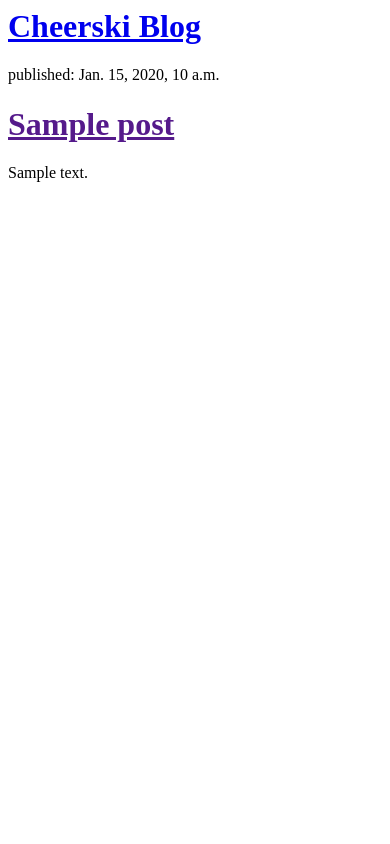
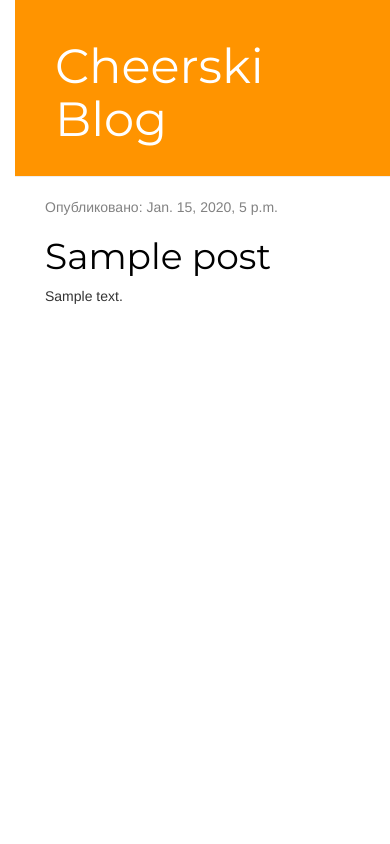
Before and after one commit to cheerskillz/skillzblog, a Django app: template blog/templates/blog/post_list.html in a window 390 px wide. Run offline with Django 3.2, Linux system fonts and the light colour scheme; the template is opened without the code that fills it: values that come from a table or form of the project are taken from there, others are empty; tables that the repository leaves empty hold one stand-in row (values such as "Sample post"); some libraries are stand-ins or nearby versions.

Commit message:
April changes

```diff
--- a/blog/models.py
+++ b/blog/models.py
@@ -1,15 +1,14 @@
+from django.conf import settings
 from django.db import models
 from django.utils import timezone
 
 
 class Post(models.Model):
-    author = models.ForeignKey('auth.User', on_delete=models.CASCADE)
+    author = models.ForeignKey(settings.AUTH_USER_MODEL, on_delete=models.CASCADE)
     title = models.CharField(max_length=200)
     text = models.TextField()
-    created_date = models.DateTimeField(
-            default=timezone.now)
-    published_date = models.DateTimeField(
-            blank=True, null=True)
+    created_date = models.DateTimeField(default=timezone.now)
+    published_date = models.DateTimeField(blank=True, null=True)
 
     def publish(self):
         self.published_date = timezone.now()
--- /dev/null
+++ b/blog/static/css/blog.css
@@ -0,0 +1,48 @@
+.page-header {
+    background-color: #ff9400;
+    margin-top: 0;
+    padding: 20px 20px 20px 40px;
+}
+.page-header h1, .page-header h1 a, .page-header h1 a:visited, .page-header h1 a:active {
+    color: #ffffff;
+    font-size: 36pt;
+    text-decoration: none;
+    font-family: 'Montserrat', sans-serif;
+}
+.content {
+    margin-left: 15px;
+}
+h1, h2, h3, h4 {
+    font-family: 'Montserrat', sans-serif;
+}
+.date {
+    color: #828282;
+}
+.save {
+float: right;
+}
+.post-form textarea, .post-form input {
+    width: 100%;
+}
+
+.top-menu, .top-menu:hover, .top-menu:visited {
+    color: #ffffff;
+    float: right;
+    font-size: 26pt;
+    margin-right: 20px;
+}
+
+.post {
+    margin-bottom: 70px;
+}
+
+.post h1 a, .post h1 a:visited {
+    color: #000000;
+}
+h1 a {
+    color: #FCA205;
+    font-family: 'Montserrat', sans-serif;
+}
+body {
+    padding-left: 15px;
+}
--- a/blog/templates/blog/post_list.html
+++ b/blog/templates/blog/post_list.html
@@ -1,19 +1,30 @@
+{% load static %}
 <html>
     <head>
         <title>Cheer's Blog - Мысли танцора из Томска</title>
+        <link rel="stylesheet" href="//maxcdn.bootstrapcdn.com/bootstrap/3.2.0/css/bootstrap.min.css">
+        <link rel="stylesheet" href="//maxcdn.bootstrapcdn.com/bootstrap/3.2.0/css/bootstrap-theme.min.css">
+        <link rel="stylesheet" href="https://fonts.googleapis.com/css?family=Montserrat">
+        <link rel="stylesheet" href="{% static 'css/blog.css' %}">
     </head>
     <body>
-        <div>
+        <div class='page-header'>
             <h1><a href="/">Cheerski Blog</a></h1>
         </div>
-
-    {% for post in posts %}
-          <div>
-              <p>published: {{ post.published_date }}</p>
-              <h1><a href="">{{ post.title }}</a></h1>
-              <p>{{ post.text|linebreaksbr }}</p>
-          </div>
-        {% endfor %}
+        <div class="content container">
+            <div class="row">
+                <div class="col-md-8">
+                    {% for post in posts %}
+                        <div class="post">
+                            <div class="date">
+                                <p>Опубликовано: {{ post.published_date }}</p>
+                            </div>
+                            <h1><a href="">{{ post.title }}</a></h1>
+                            <p>{{ post.text|linebreaksbr }}</p>
+                        </div>
+                    {% endfor %}
+                </div>
+            </div>
         </div>
     </body>
 </html>
```
Also changed, not shown: siteskillz/settings.py (+4 -3 lines).
